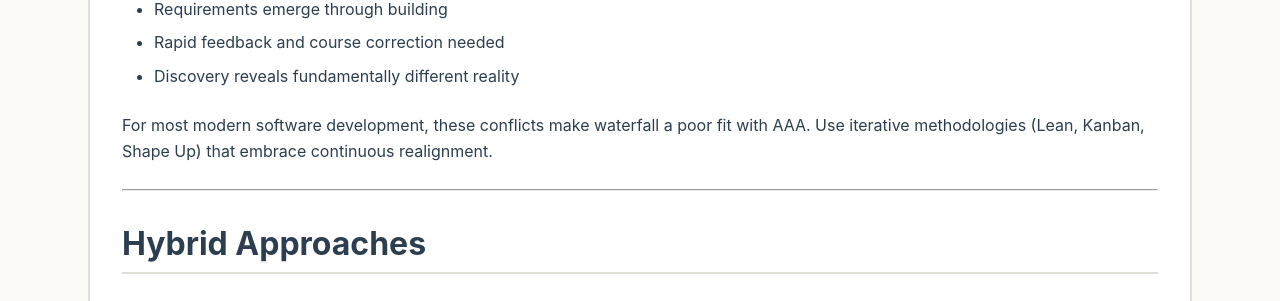
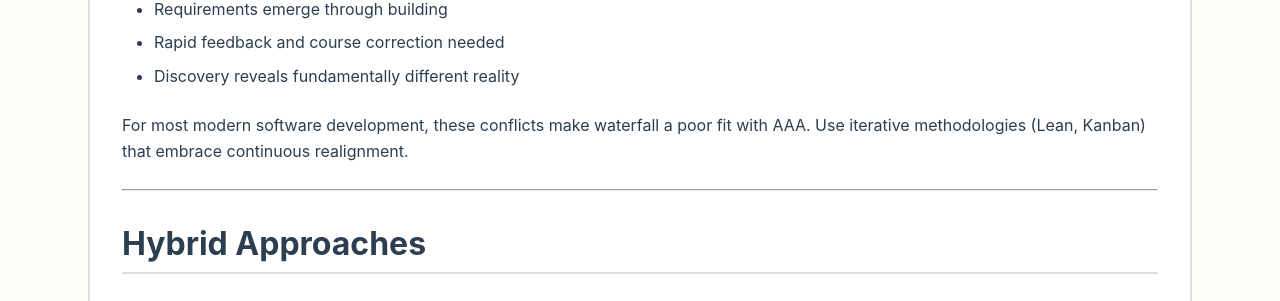
Before and after one commit to stevenstuartm/stevenstuartm.github.io, a Jekyll site: the page built from _guides/sdlc/waterfall.md, in a window 1280 px wide and 900 px high, scrolled down 29850 px. Shown: the part 145-446 px from the top of the window. Built offline with Jekyll 4.4.1, drawn with Linux system fonts in a browser that asks for light colours; some of the changed text lies outside the part shown.

Commit message:
Removing the opinion that Shapeup is the overall ideal realization of the AAA cycle.

```diff
--- a/_guides/sdlc/waterfall.md
+++ b/_guides/sdlc/waterfall.md
@@ -772,7 +772,7 @@ Most of software's total cost is maintenance (60-90%). Waterfall projects often
 - Requirements emerge from experimentation
 - Need flexibility to pivot
 
-**Better approach:** Lean Startup, Shape Up, XP
+**Better approach:** Lean Startup, XP
 
 ---
 
@@ -808,7 +808,7 @@ Most of software's total cost is maintenance (60-90%). Waterfall projects often
 - Resources constrained (can't afford waterfall overhead)
 - Speed to market critical
 
-**Better approach:** Lean Startup, Shape Up
+**Better approach:** Lean Startup
 
 ---
 
@@ -1018,7 +1018,7 @@ Waterfall conflicts with AAA when:
 - Rapid feedback and course correction needed
 - Discovery reveals fundamentally different reality
 
-For most modern software development, these conflicts make waterfall a poor fit with AAA. Use iterative methodologies (Lean, Kanban, Shape Up) that embrace continuous realignment.
+For most modern software development, these conflicts make waterfall a poor fit with AAA. Use iterative methodologies (Lean, Kanban) that embrace continuous realignment.
 
 ---
 
```
Also changed, not shown: _guides/sdlc/aaa-cycle.md (+1 -5 lines), _guides/sdlc/shape-up.md (+3 -5 lines).
